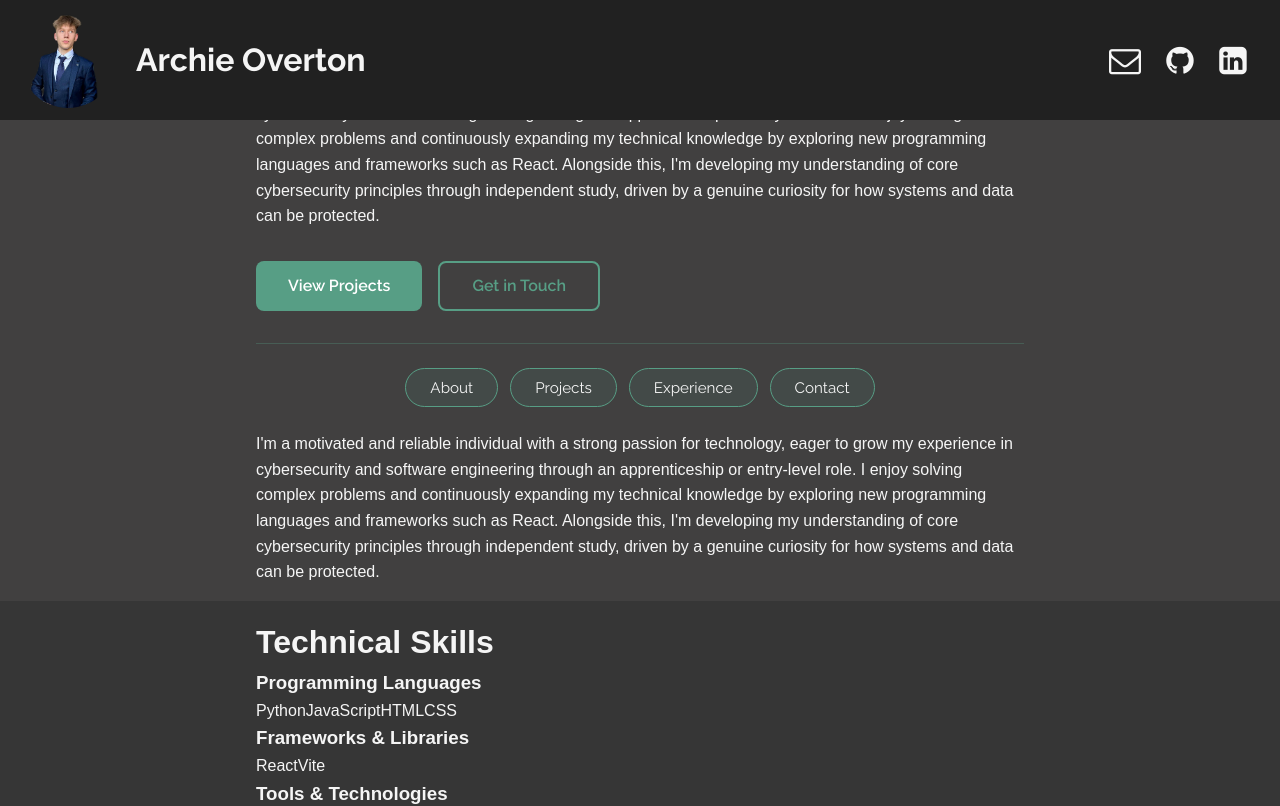
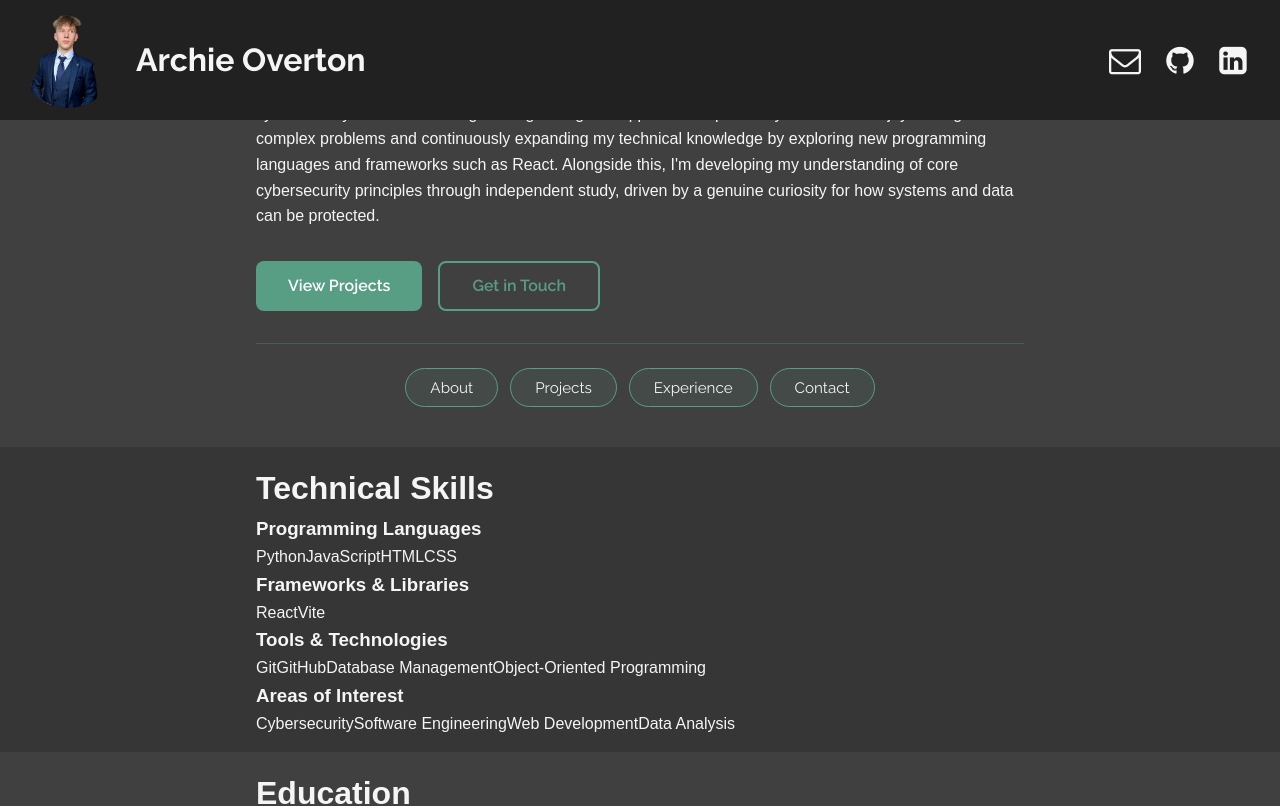
Before and after one commit to archieovo/archie-overton, a React (Vite) app: page / in a window 1280 px wide. Shown: the top 806 px of the page. Built offline with nearby package versions, Linux system fonts and the light colour scheme; no server answers.

Commit message:
Update Home.jsx
Removed duplicate <p> tag

```diff
--- a/src/components/Home.jsx
+++ b/src/components/Home.jsx
@@ -29,8 +29,6 @@ function Home() {
                     <button onClick={() => scrollToSection('workExperience')} className="nav-pill">Experience</button>
                     <button onClick={() => scrollToSection('contact')} className="nav-pill">Contact</button>
                 </nav>
-
-                <p>I'm a motivated and reliable individual with a strong passion for technology, eager to grow my experience in cybersecurity and software engineering through an apprenticeship or entry-level role. I enjoy solving complex problems and continuously expanding my technical knowledge by exploring new programming languages and frameworks such as React. Alongside this, I'm developing my understanding of core cybersecurity principles through independent study, driven by a genuine curiosity for how systems and data can be protected.</p>
 
             </div>
 
```
